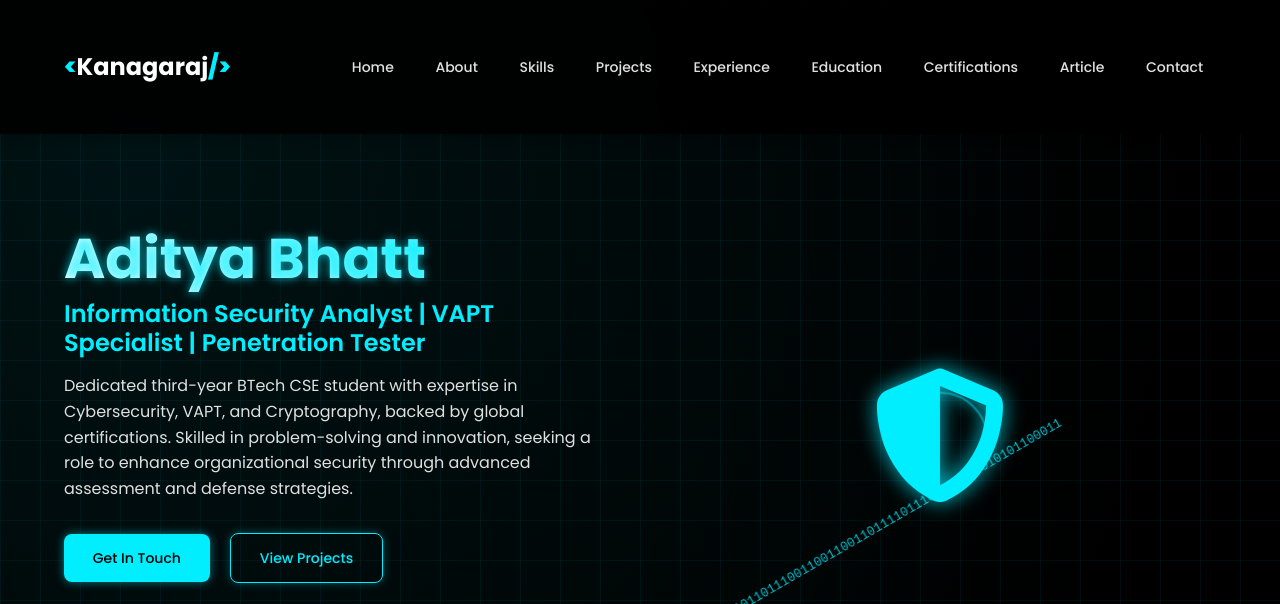
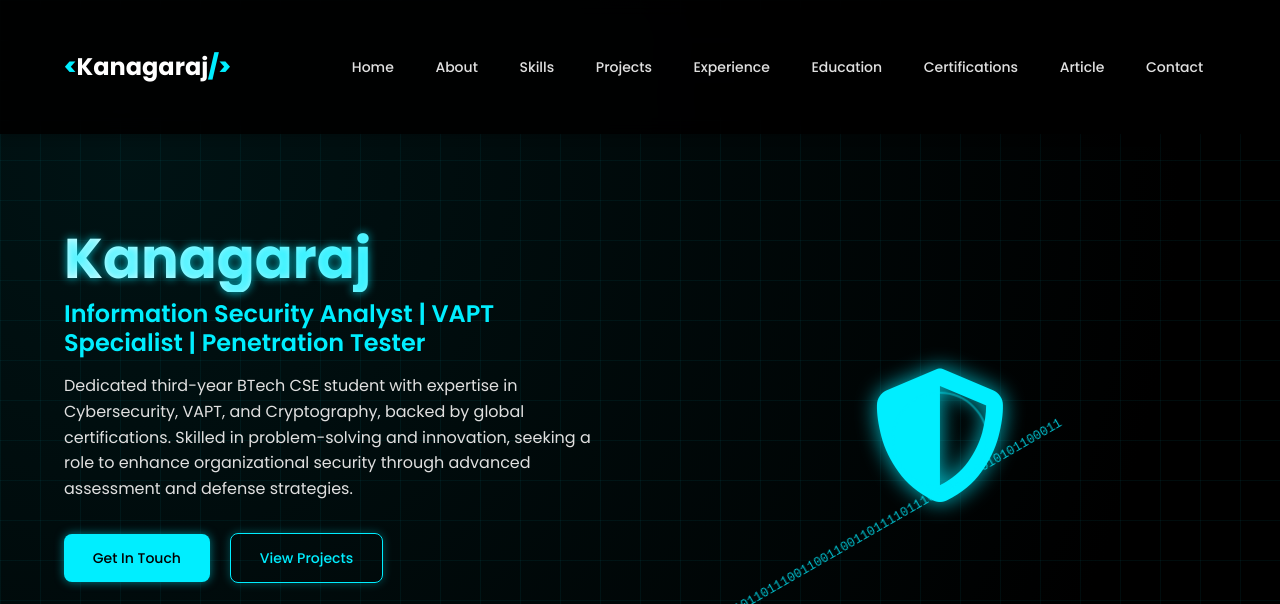
Before and after one commit to kanagarajSCK/portfolio_4, a plain HTML site: page index.html in a window 1280 px wide. Shown: the top 604 px of the page. Drawn offline with Linux system fonts and the light colour scheme.

Commit message:
Update index.html

```diff
--- a/index.html
+++ b/index.html
@@ -41,7 +41,7 @@
         <div class="container">
             <div class="hero-content">
                 <div class="hero-text">
-                    <h1>Aditya Bhatt</h1>
+                    <h1>Kanagaraj</h1>
                     <h2>Information Security Analyst | VAPT Specialist | Penetration Tester</h2>
                     <p>Dedicated third-year BTech CSE student with expertise in Cybersecurity, VAPT, and Cryptography, backed by global certifications. Skilled in problem-solving and innovation, seeking a role to enhance organizational security through advanced assessment and defense strategies.</p>
                     <div class="cta-buttons">
```
